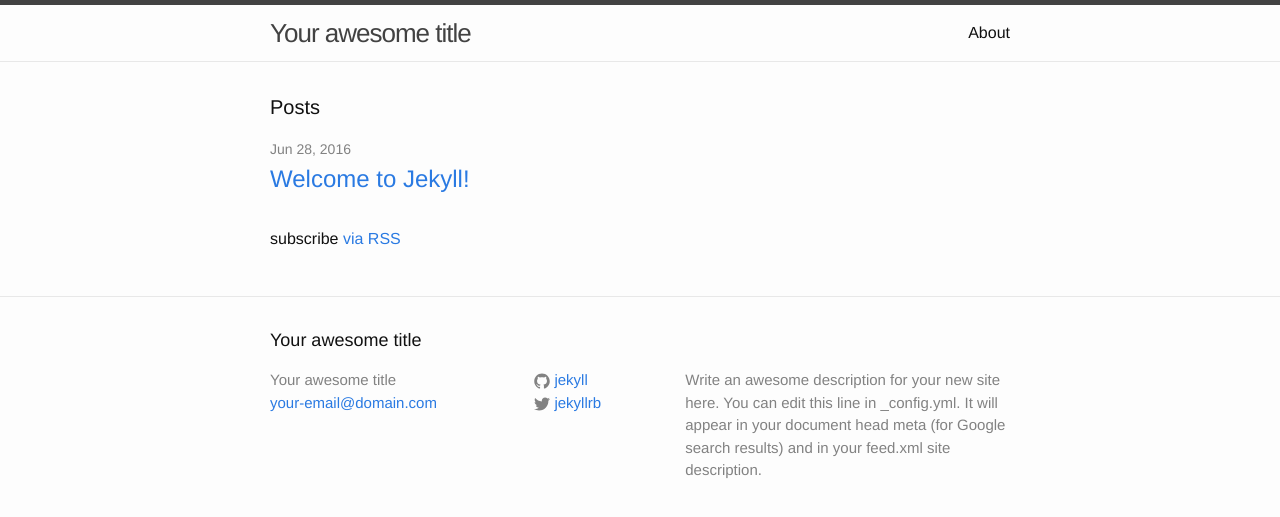
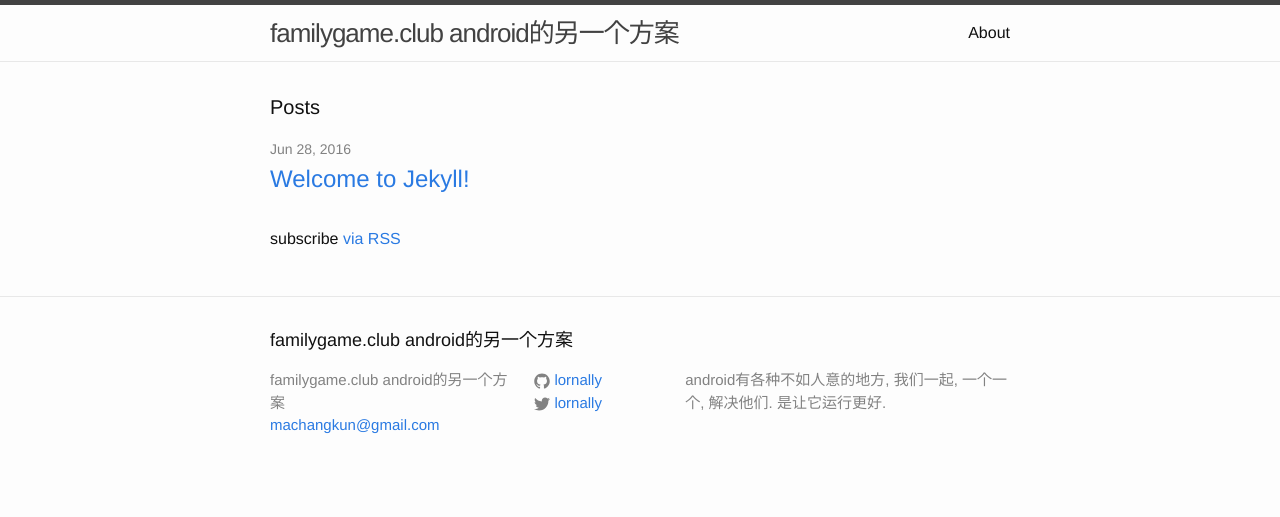
Before and after one commit to lornally/search-image, a Jekyll site: the page built from index.html, in a window 1280 px wide. Shown: the top 517 px of the page. Built offline with Jekyll 4.4.1, drawn with Linux system fonts in a browser that asks for light colours.

Commit message:
base config

```diff
--- a/_config.yml
+++ b/_config.yml
@@ -6,16 +6,13 @@
 # 'jekyll serve'. If you change this file, please restart the server process.
 
 # Site settings
-title: Your awesome title
-email: your-email@domain.com
-description: > # this means to ignore newlines until "baseurl:"
-  Write an awesome description for your new site here. You can edit this
-  line in _config.yml. It will appear in your document head meta (for
-  Google search results) and in your feed.xml site description.
+title: familygame.club android的另一个方案
+email: machangkun@gmail.com
+description: android有各种不如人意的地方, 我们一起, 一个一个, 解决他们. 是让它运行更好.
 baseurl: "" # the subpath of your site, e.g. /blog
-url: "http://yourdomain.com" # the base hostname & protocol for your site
-twitter_username: jekyllrb
-github_username:  jekyll
+url: "http://familygame.club" # the base hostname & protocol for your site
+twitter_username: lornally
+github_username:  lornally
 
 # Build settings
 markdown: kramdown
```
